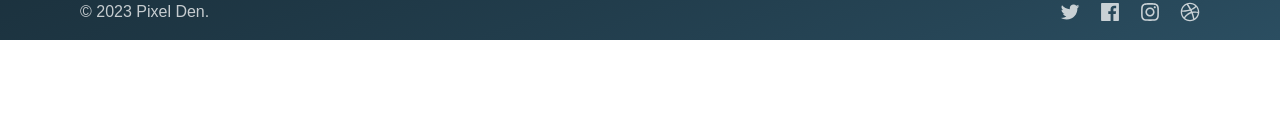
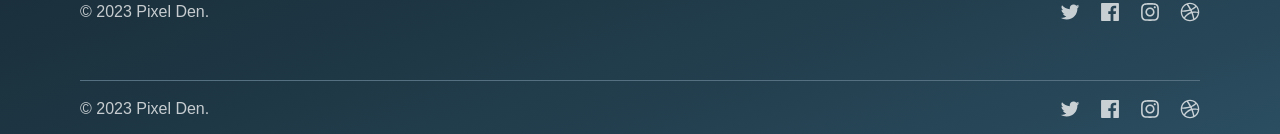
Before and after one commit to meraf00/pixel-den, a React (Create React App) app: page / in a window 1280 px wide. Shown: the part 1135-1269 px from the top of the page. Before the commit the page ends 1175 px from the top, so only its background shows below. Built offline with nearby package versions, Linux system fonts and the light colour scheme; no server answers.

Commit message:
fix: move footer to app root

```diff
--- a/src/App.jsx
+++ b/src/App.jsx
@@ -1,3 +1,4 @@
+import Footer from "layout/Footer";
 import Navbar from "./layout/Navbar";
 import { Outlet } from "react-router-dom";
 
@@ -6,6 +7,7 @@ function App() {
     <>
       <Navbar />
       <Outlet />
+      <Footer />
     </>
   );
 }
```
